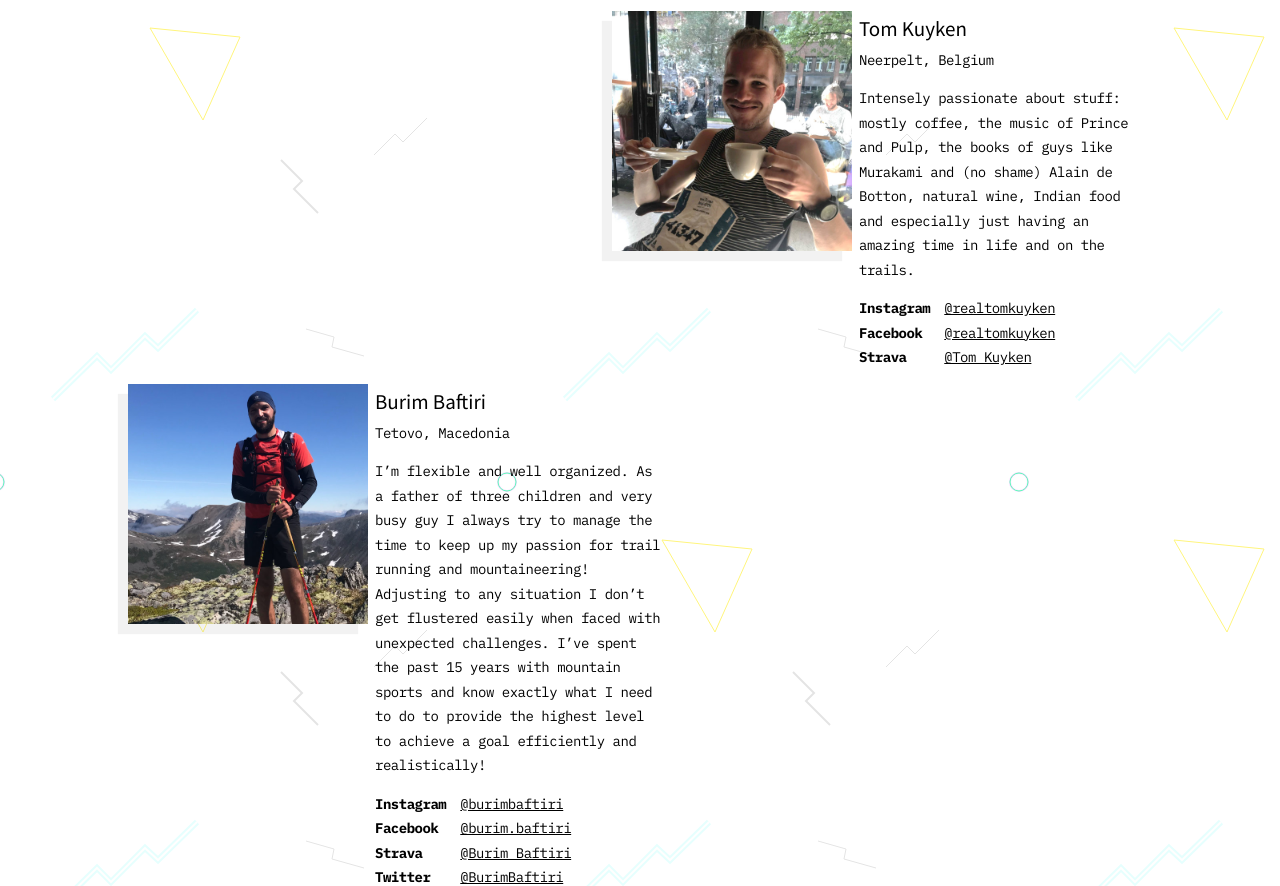
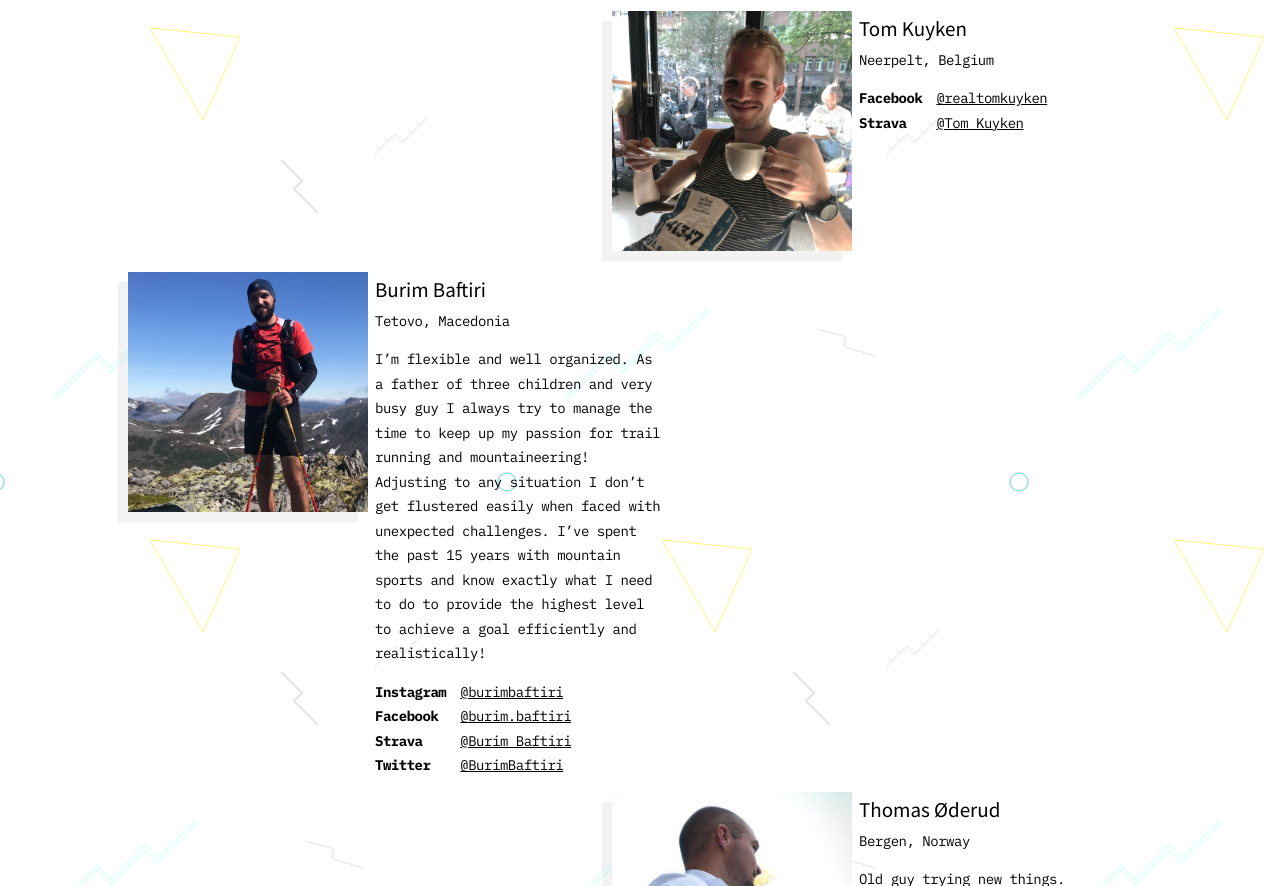
Before and after one commit to hanserino/skyblazers, a website: page docs/athletes.html in a window 1280 px wide. Shown: the part 6150-7036 px from the top of the page. Drawn offline with Linux system fonts and the light colour scheme.

Commit message:
Removed Tom's bio and insta (at his request)

```diff
--- a/docs/athletes.html
+++ b/docs/athletes.html
@@ -404,12 +404,7 @@
           <div class="readable">
             <h4>Tom Kuyken</h4>
             <p>Neerpelt, Belgium</p>
-            <p>Intensely passionate about stuff: mostly coffee, the music of Prince and Pulp, the books of guys like Murakami and (no shame) Alain de Botton, natural wine, Indian food and especially just having an amazing time in life and on the trails.</p>
             <table>
-              <tr>
-                <th>Instagram</th>
-                <td><a href="https://www.instagram.com/realtomkuyken/" target="_blank">@realtomkuyken</a></td>
-              </tr>
               <tr>
                 <th>Facebook</th>
                 <td><a href="https://www.facebook.com/realtomkuyken" target="_blank">@realtomkuyken</a></td>
```
